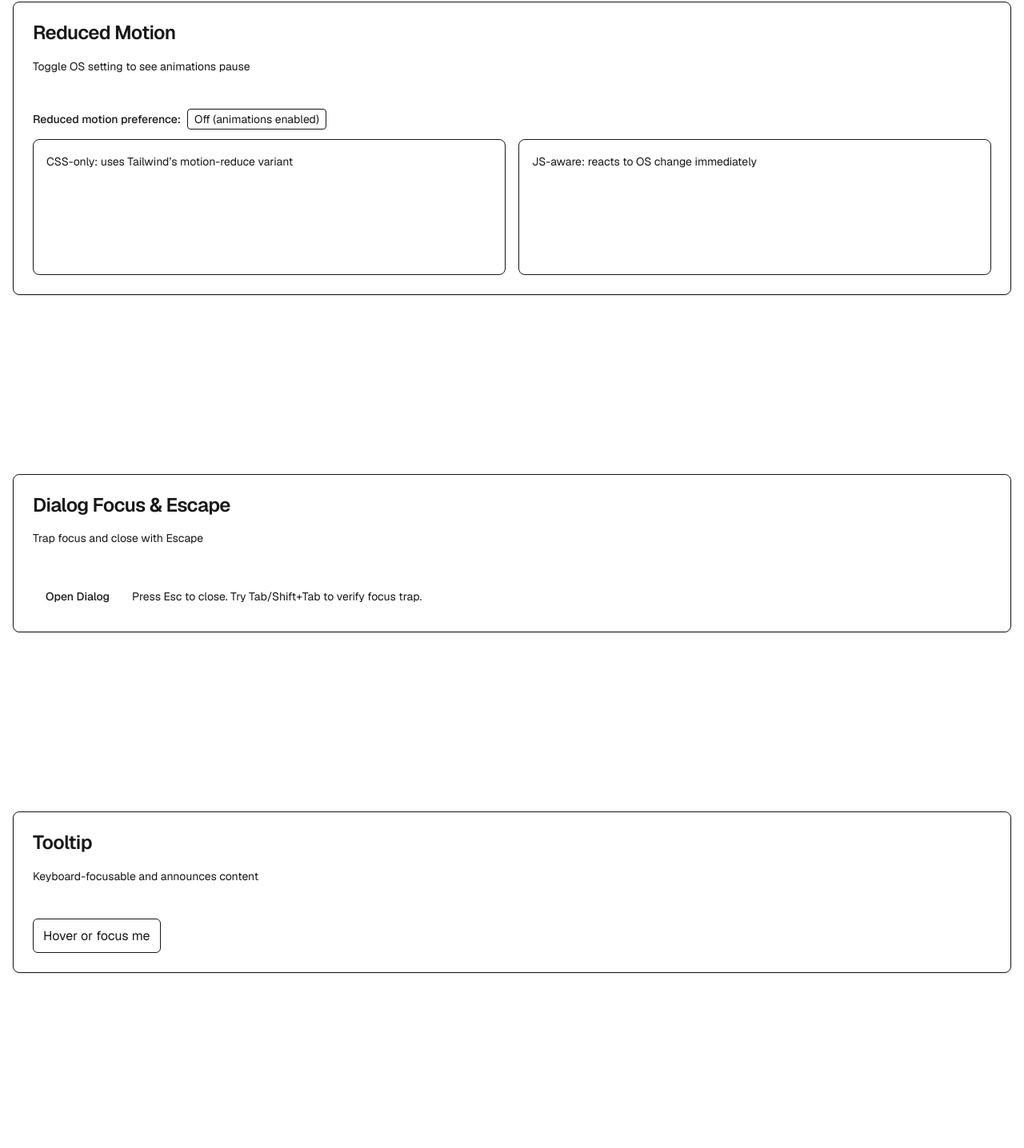
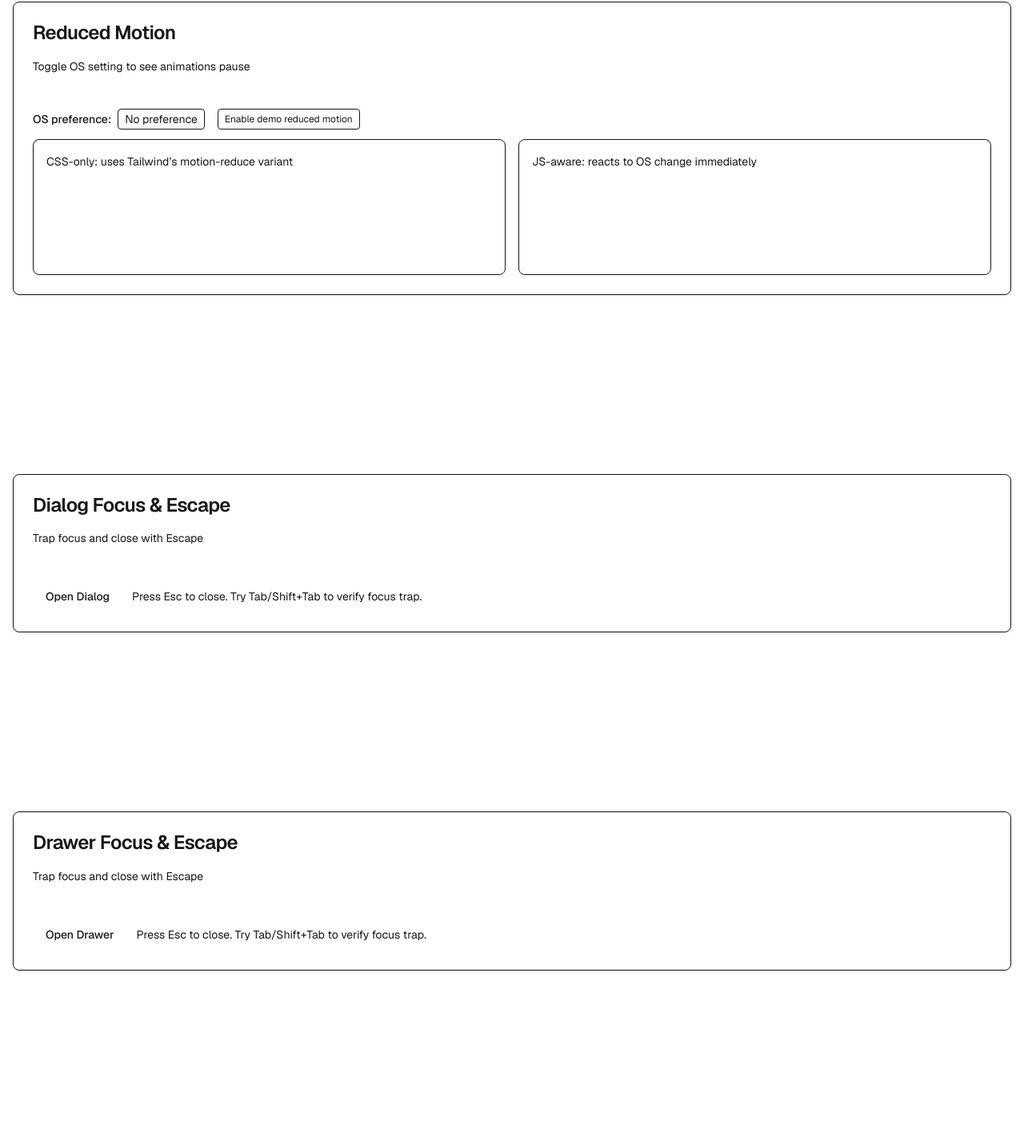
Before and after one commit to sethcarp8/Webapp, a Next.js app: page /style-guide/accessibility in a window 1280 px wide. Shown: the part 887-2323 px from the top of the page at 80% size. Built offline with nearby package versions, Linux system fonts and the light colour scheme.

Commit message:
a11y: improve dark-mode contrast; add explicit reduced-motion toggle; add drawer focus-trap demo

```diff
--- a/src/app/globals.css
+++ b/src/app/globals.css
@@ -252,6 +252,14 @@ section {
   }
 }
 
+/* Explicit reduced motion override flag for demos */
+[data-reduce-motion="true"] *,
+[data-reduce-motion="true"] *::before,
+[data-reduce-motion="true"] *::after {
+  animation: none !important;
+  transition: none !important;
+}
+
 /* Scrollbar Styles */
 ::-webkit-scrollbar {
   width: 8px;
--- a/src/app/style-guide/accessibility/page.tsx
+++ b/src/app/style-guide/accessibility/page.tsx
@@ -3,6 +3,7 @@
 import { Card, CardContent, CardDescription, CardHeader, CardTitle } from "@/components/ui"
 import ReducedMotionDemo from "@/components/accessibility/reduced-motion-demo"
 import DialogAccessibilityDemo from "@/components/accessibility/dialog-demo"
+import DrawerAccessibilityDemo from "@/components/accessibility/drawer-demo"
 import TooltipAccessibilityDemo from "@/components/accessibility/tooltip-demo"
 import TabsAccessibilityDemo from "@/components/accessibility/tabs-demo"
 
@@ -60,6 +61,18 @@ export default function AccessibilityPage() {
       <section>
         <Card>
           <CardHeader>
+            <CardTitle>Drawer Focus & Escape</CardTitle>
+            <CardDescription>Trap focus and close with Escape</CardDescription>
+          </CardHeader>
+          <CardContent>
+            <DrawerAccessibilityDemo />
+          </CardContent>
+        </Card>
+      </section>
+
+      <section>
+        <Card>
+          <CardHeader>
             <CardTitle>Tooltip</CardTitle>
             <CardDescription>Keyboard-focusable and announces content</CardDescription>
           </CardHeader>
--- /dev/null
+++ b/src/components/accessibility/drawer-demo.tsx
@@ -0,0 +1,97 @@
+"use client"
+
+import * as React from "react"
+import { createPortal } from "react-dom"
+import { Button } from "@/components/ui"
+import { cn } from "@/lib/utils"
+
+function useFocusTrap<T extends HTMLElement>(enabled: boolean, ref: React.RefObject<T | null>) {
+  React.useEffect(() => {
+    if (!enabled) return
+    const el = ref.current
+    if (!el) return
+    const selectors = [
+      'a[href]','button:not([disabled])','textarea:not([disabled])','input:not([disabled])','select:not([disabled])','[tabindex]:not([tabindex="-1"])'
+    ]
+    const getFocusable = () => Array.from(el.querySelectorAll<HTMLElement>(selectors.join(',')))
+    const onKeyDown = (e: KeyboardEvent) => {
+      if (e.key !== 'Tab') return
+      const focusable = getFocusable()
+      if (focusable.length === 0) return
+      const first = focusable[0]
+      const last = focusable[focusable.length - 1]
+      const active = document.activeElement as HTMLElement | null
+      if (e.shiftKey) {
+        if (active === first || !el.contains(active)) {
+          last.focus()
+          e.preventDefault()
+        }
+      } else {
+        if (active === last) {
+          first.focus()
+          e.preventDefault()
+        }
+      }
+    }
+    el.addEventListener('keydown', onKeyDown)
+    return () => el.removeEventListener('keydown', onKeyDown)
+  }, [enabled, ref])
+}
+
+export default function DrawerAccessibilityDemo() {
+  const [open, setOpen] = React.useState(false)
+  const [mounted, setMounted] = React.useState(false)
+  const drawerRef = React.useRef<HTMLDivElement>(null)
+  const triggerRef = React.useRef<HTMLButtonElement | null>(null)
+  const closeRef = React.useRef<HTMLButtonElement | null>(null)
+
+  useFocusTrap(open, drawerRef)
+
+  React.useEffect(() => setMounted(true), [])
+
+  React.useEffect(() => {
+    if (open) {
+      const prev = document.activeElement as HTMLElement | null
+      triggerRef.current = prev as HTMLButtonElement | null
+      document.body.style.overflow = 'hidden'
+      setTimeout(() => closeRef.current?.focus(), 0)
+      const onKey = (e: KeyboardEvent) => { if (e.key === 'Escape') setOpen(false) }
+      document.addEventListener('keydown', onKey)
+      return () => document.removeEventListener('keydown', onKey)
+    } else {
+      document.body.style.overflow = ''
+      triggerRef.current?.focus()
+    }
+  }, [open])
+
+  const node = (
+    <div className={cn("fixed inset-0 z-[1400]", open ? "block" : "hidden")} aria-hidden={!open}>
+      <div className="absolute inset-0 bg-black/50" onClick={() => setOpen(false)} />
+      <div
+        ref={drawerRef}
+        role="dialog"
+        aria-modal="true"
+        aria-label="Accessible Drawer"
+        className="absolute right-0 top-0 h-full w-[85vw] max-w-sm bg-background border-l shadow-xl p-4"
+        tabIndex={-1}
+      >
+        <h2 className="text-lg font-semibold">Accessible Drawer</h2>
+        <p className="text-sm text-muted-foreground mb-3">Focus is trapped here. Press Escape or click overlay to close.</p>
+        <div className="flex gap-2">
+          <Button ref={closeRef as any} onClick={() => setOpen(false)}>Close</Button>
+          <Button variant="outline">Another Action</Button>
+        </div>
+      </div>
+    </div>
+  )
+
+  return (
+    <div className="space-y-2">
+      <div className="flex items-center gap-3">
+        <Button onClick={() => setOpen(true)}>Open Drawer</Button>
+        <span className="text-sm text-muted-foreground">Press Esc to close. Try Tab/Shift+Tab to verify focus trap.</span>
+      </div>
+      {mounted ? createPortal(node, document.body) : null}
+    </div>
+  )
+}
--- a/src/components/accessibility/reduced-motion-demo.tsx
+++ b/src/components/accessibility/reduced-motion-demo.tsx
@@ -5,6 +5,7 @@ import { cn } from "@/lib/utils"
 
 export function ReducedMotionDemo() {
   const [isReduced, setIsReduced] = React.useState(false)
+  const [forced, setForced] = React.useState(false)
 
   React.useEffect(() => {
     if (typeof window === "undefined" || typeof window.matchMedia === "undefined") return
@@ -15,10 +16,21 @@ export function ReducedMotionDemo() {
     return () => mq.removeEventListener?.("change", update)
   }, [])
 
+  React.useEffect(() => {
+    if (typeof document === 'undefined') return
+    const root = document.documentElement
+    if (forced) {
+      root.setAttribute('data-reduce-motion', 'true')
+    } else {
+      root.removeAttribute('data-reduce-motion')
+    }
+  }, [forced])
+
   return (
     <div className="space-y-3">
-      <div className="flex items-center gap-2 text-sm">
-        <span className="font-medium">Reduced motion preference:</span>
+      <div className="flex items-center gap-4 text-sm">
+        <div className="flex items-center gap-2">
+          <span className="font-medium">OS preference:</span>
           <span
             className={cn(
               "px-2 py-0.5 rounded border",
@@ -26,8 +38,16 @@ export function ReducedMotionDemo() {
             )}
             aria-live="polite"
           >
-          {isReduced ? "On (animations minimized)" : "Off (animations enabled)"}
+            {isReduced ? "Reduced" : "No preference"}
           </span>
+        </div>
+        <button
+          className="px-2 py-1 rounded border text-xs hover:bg-accent hover:text-accent-foreground"
+          onClick={() => setForced((v) => !v)}
+          aria-pressed={forced}
+        >
+          {forced ? "Disable demo reduced motion" : "Enable demo reduced motion"}
+        </button>
       </div>
 
       <div className="grid grid-cols-1 sm:grid-cols-2 gap-4">
--- a/src/components/content/info-callout.tsx
+++ b/src/components/content/info-callout.tsx
@@ -10,10 +10,10 @@ export interface InfoCalloutProps extends React.HTMLAttributes<HTMLDivElement> {
 export const InfoCallout = React.forwardRef<HTMLDivElement, InfoCalloutProps>(
   ({ className, title, children, tone = "info", ...props }, ref) => {
     const toneClasses = {
-      info: "border-sky-300/60 bg-sky-50 text-sky-900 dark:bg-sky-950/30 dark:border-sky-700/40",
-      success: "border-emerald-300/60 bg-emerald-50 text-emerald-900 dark:bg-emerald-950/30 dark:border-emerald-700/40",
-      warning: "border-amber-300/60 bg-amber-50 text-amber-900 dark:bg-amber-950/30 dark:border-amber-700/40",
-      error: "border-red-300/60 bg-red-50 text-red-900 dark:bg-red-950/30 dark:border-red-700/40",
+      info: "border-sky-300/60 bg-sky-50 text-sky-900 dark:bg-sky-950/30 dark:border-sky-700/40 dark:text-sky-100",
+      success: "border-emerald-300/60 bg-emerald-50 text-emerald-900 dark:bg-emerald-950/30 dark:border-emerald-700/40 dark:text-emerald-100",
+      warning: "border-amber-300/60 bg-amber-50 text-amber-900 dark:bg-amber-950/30 dark:border-amber-700/40 dark:text-amber-100",
+      error: "border-red-300/60 bg-red-50 text-red-900 dark:bg-red-950/30 dark:border-red-700/40 dark:text-red-100",
     }
     return (
       <div ref={ref} className={cn("rounded-md border p-4", toneClasses[tone], className)} {...props}>
```
Lines whose indentation alone changed are shown as unchanged.
